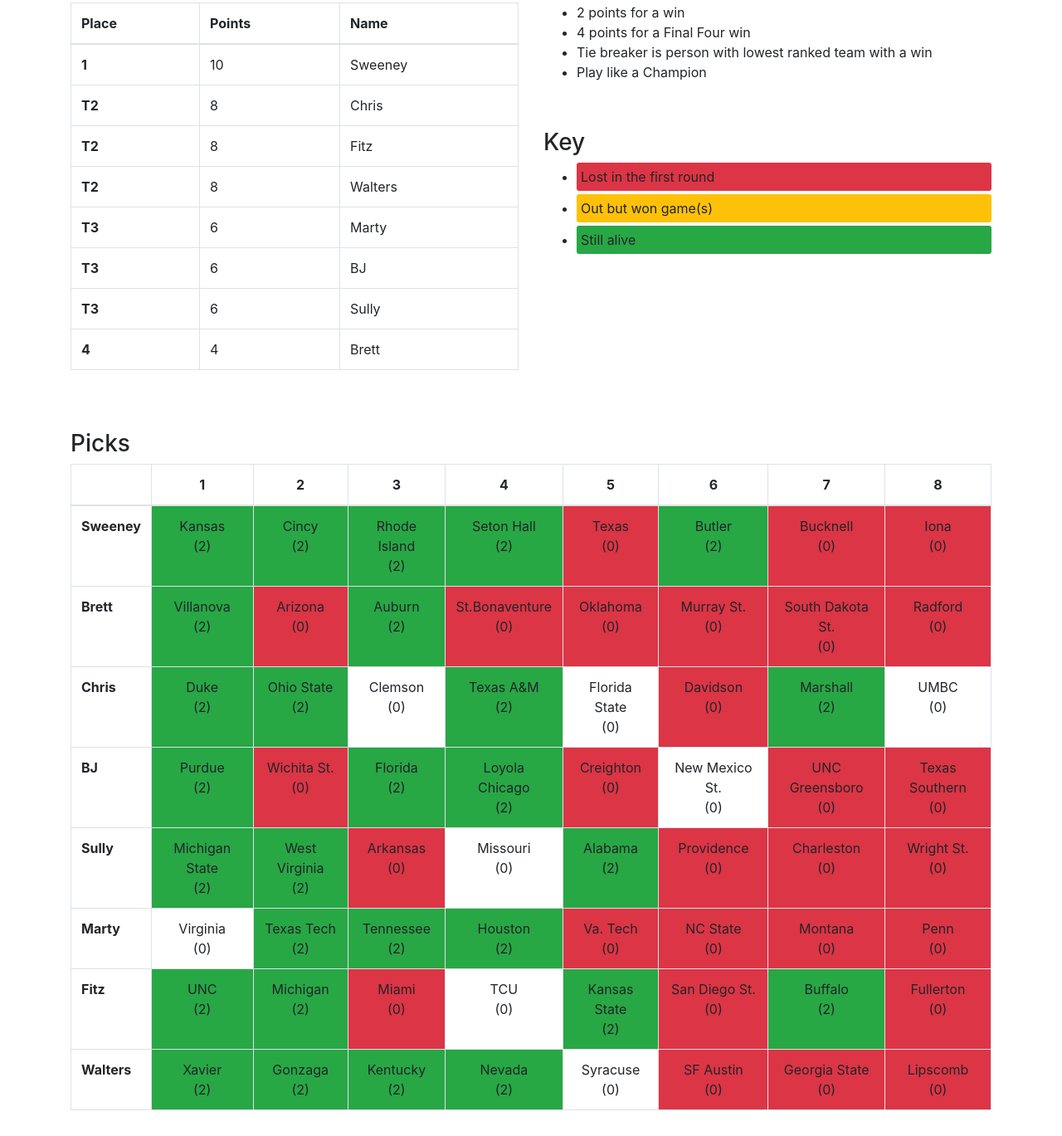
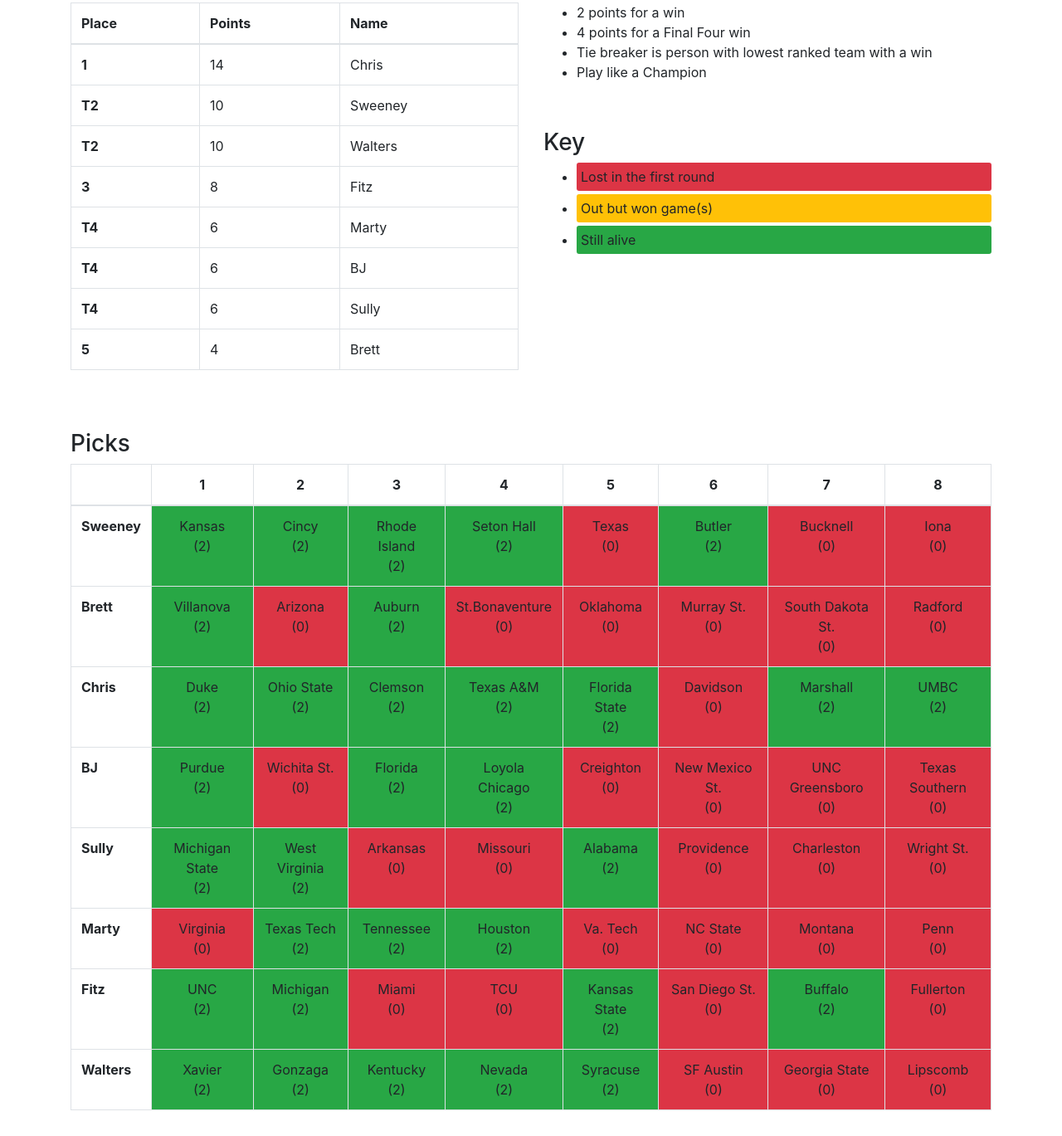
Before and after one commit to Fitzonreee/march-madness, a plain HTML site: page index.html in a window 1280 px wide. Shown: the part 231-1600 px from the top of the page at 83% size. Drawn offline with nearby package versions, Linux system fonts and the light colour scheme.

Commit message:
end of round of 64

```diff
--- a/index.html
+++ b/index.html
@@ -32,41 +32,41 @@
           <tbody>
             <tr>
               <th scope="row">1</th>
+              <td>14</td>
+              <td>Chris</td>
+            </tr>
+            <tr>
+              <th scope="row">T2</th>
               <td>10</td>
               <td>Sweeney</td>
             </tr>
             <tr>
               <th scope="row">T2</th>
-              <td>8</td>
-              <td>Chris</td>
+              <td>10</td>
+              <td>Walters</td>
             </tr>
             <tr>
-              <th scope="row">T2</th>
+              <th scope="row">3</th>
               <td>8</td>
               <td>Fitz</td>
             </tr>
             <tr>
-              <th scope="row">T2</th>
-              <td>8</td>
-              <td>Walters</td>
-            </tr>
-            <tr>
-              <th scope="row">T3</th>
+              <th scope="row">T4</th>
               <td>6</td>
               <td>Marty</td>
             </tr>
             <tr>
-              <th scope="row">T3</th>
+              <th scope="row">T4</th>
               <td>6</td>
               <td>BJ</td>
             </tr>
             <tr>
-              <th scope="row">T3</th>
+              <th scope="row">T4</th>
               <td>6</td>
               <td>Sully</td>
             </tr>
             <tr>
-              <th scope="row">4</th>
+              <th scope="row">5</th>
               <td>4</td>
               <td>Brett</td>
             </tr>
@@ -190,17 +190,17 @@
                   <div>Ohio State</div>
                   <div>(2)</div>
                 </td>
-                <td class="text-center">
+                <td class="text-center bg-success">
                   <div>Clemson</div>
-                  <div>(0)</div>
+                  <div>(2)</div>
                 </td>
                 <td class="text-center bg-success">
                   <div>Texas A&M</div>
                   <div>(2)</div>
                 </td>
-                <td class="text-center">
+                <td class="text-center bg-success">
                   <div>Florida State</div>
-                  <div>(0)</div>
+                  <div>(2)</div>
                 </td>
                 <td class="text-center bg-danger">
                   <div>Davidson</div>
@@ -210,9 +210,9 @@
                   <div>Marshall</div>
                   <div>(2)</div>
                 </td>
-                <td class="text-center">
+                <td class="text-center bg-success">
                   <div>UMBC</div>
-                  <div>(0)</div>
+                  <div>(2)</div>
                 </td>
               </tr>
 
@@ -238,7 +238,7 @@
                   <div>Creighton</div>
                   <div>(0)</div>
                 </td>
-                <td class="text-center">
+                <td class="text-center bg-danger">
                   <div>New Mexico St.</div>
                   <div>(0)</div>
                 </td>
@@ -266,7 +266,7 @@
                   <div>Arkansas</div>
                   <div>(0)</div>
                 </td>
-                <td class="text-center">
+                <td class="text-center bg-danger">
                   <div>Missouri</div>
                   <div>(0)</div>
                 </td>
@@ -290,7 +290,7 @@
 
               <tr>
                 <th scope="row">Marty</th>
-                <td class="text-center">
+                <td class="text-center bg-danger">
                   <div>Virginia</div>
                   <div>(0)</div>
                 </td>
@@ -338,7 +338,7 @@
                   <div>Miami</div>
                   <div>(0)</div>
                 </td>
-                <td class="text-center">
+                <td class="text-center bg-danger">
                   <div>TCU</div>
                   <div>(0)</div>
                 </td>
@@ -378,9 +378,9 @@
                   <div>Nevada</div>
                   <div>(2)</div>
                 </td>
-                <td class="text-center">
+                <td class="text-center bg-success">
                   <div>Syracuse</div>
-                  <div>(0)</div>
+                  <div>(2)</div>
                 </td>
                 <td class="text-center bg-danger">
                   <div>SF Austin</div>
```
